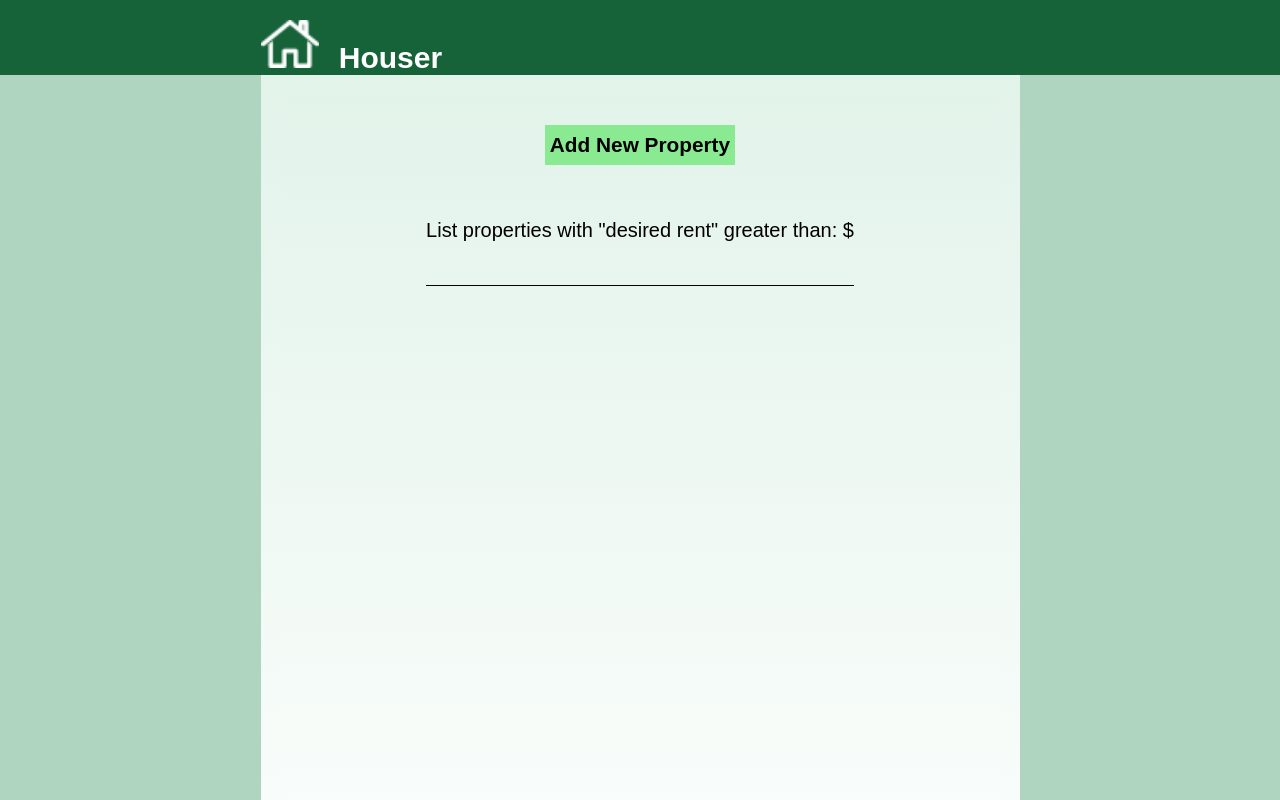
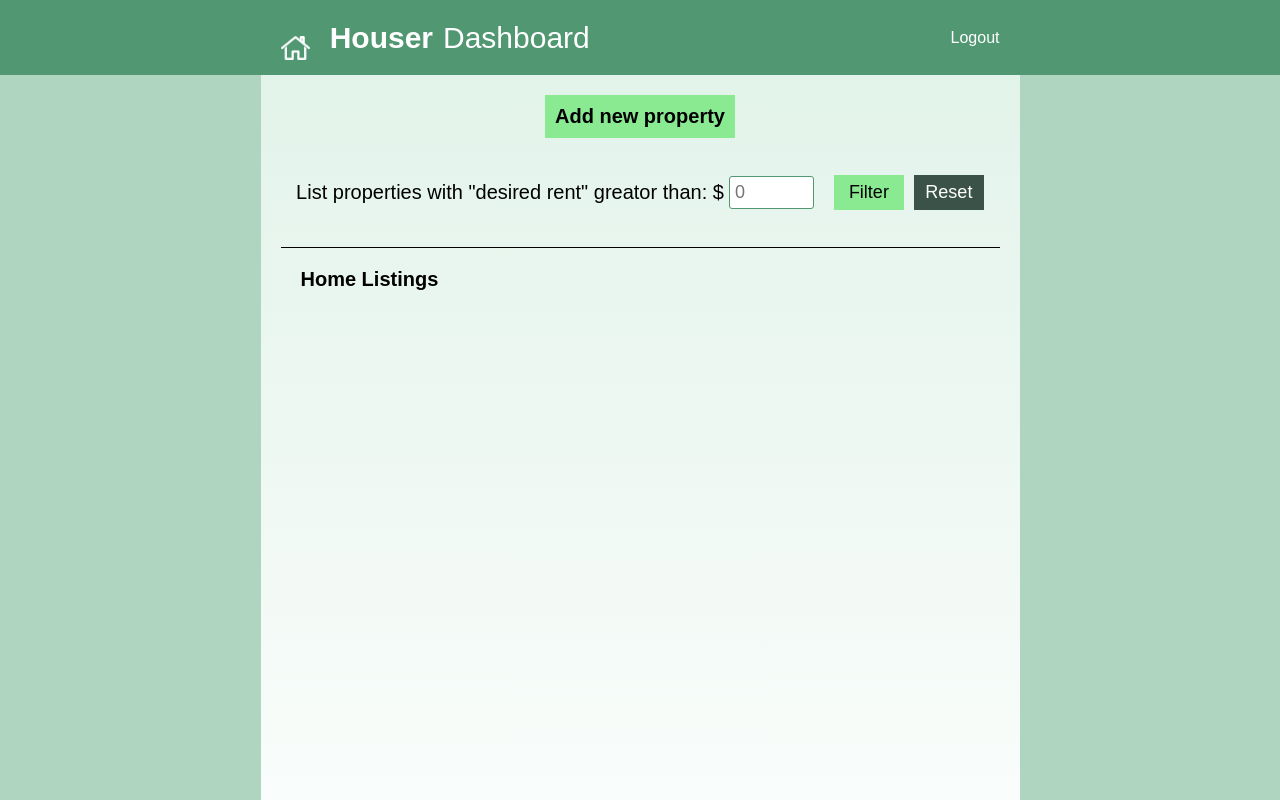
Before and after one commit to tenndawg/sim-2-jnk, a React (Create React App) app: page /dashboard in a window 1280 px wide. Shown: the top 800 px of the page. Built offline with nearby package versions, Linux system fonts and the light colour scheme.

Commit message:
main page

```diff
--- a/src/components/Dashboard.js
+++ b/src/components/Dashboard.js
@@ -7,20 +7,28 @@ import '../index.css';
 class Dashboard extends Component {
     render() {
         return(
-            <div className="Dashboard__container">
+            <div className='Dashboard__container'>
                 <div className='top_bar'>
                     <div className='Header__child'>
-                        <img src={ navicon } />
-                        <span className='Header__left_span open-sans-bold'>Houser</span>
+                        <div className="Header__left_container">
+                            <img src={ navicon } />
+                            <span className='Header__left_span open-sans-bold'>Houser</span>
+                            <span className='Header__left_span open-sans'>Dashboard</span>
+                        </div>
+                        <div className='Header__right_container'>
+                            <span className='Header__right_span bold'>Logout</span>
+                        </div>
                     </div>
                 </div>
-                <div className='buttonBox'>
-                    <div className='divBox'>
-                        <p className='colorBox'><b>Add New Property</b></p>
-
-                        <p className='desiredRent'>List properties with "desired rent" greater than: $ </p>
+                <button class="Dashboard__button_new lightest_green_bgc open-sans-bold">Add new property</button>
+                    <div className="Filter__container">
+                        <span class="open-sans Filter__description">List properties with "desired rent" greator than: $</span>
+                        <input className="open-sans dark_green_border Filter__input" placeholder="0" value="" />
+                        <button className="open-sans lightest_green_bgc Filter__btn"> Filter </button>
+                        <button className="open-sans darkest_green_bgc Filter__btn Filter__btn_reset"> Reset </button>
                     </div>
-                </div>
+                    <div class="Dashboard__homeSpan_container"><span class="open-sans-bold"> Home Listings </span></div>
+                    <div class="Dashboard__properties_container"></div>
             </div>
         );
     }
--- a/src/css/dashboard.css
+++ b/src/css/dashboard.css
@@ -38,15 +38,15 @@ align-content: center;
   width: 100%;
   height: 75px;
   -webkit-box-sizing: border-box;
-          box-sizing: border-box;
+  box-sizing: border-box;
   display: -ms-flexbox;
   display: flex;
   -ms-flex-pack: center;
-      justify-content: center;
+  justify-content: center;
   -ms-flex-align: center;
-      align-items: center;
-      color: #FFFFFF;
-      background-color: #176339;
+  align-items: center;
+  color: #FFFFFF;
+  background-color: #519872;
 
   /* position: absolute;
   width: 100%;
@@ -66,10 +66,10 @@ align-content: center;
 }
 
 .top_bar img {
-  height: 6vh;
+  height: 3vh;
   margin: 0px 10px 0px 0px;
   padding: 20px 0px 0px 0px;
-  justify-content: center;
+  align-items: center;
 }
 
 .buttonBox {
@@ -106,6 +106,8 @@ align-content: center;
   font-size: 1.3em;
 }
 
+
+
 .desiredRent {
   width: 100%;
   height: 80px;
@@ -122,8 +124,15 @@ align-content: center;
 .Header__child {
   width: 50%;
   min-width: 759px;
-  justify-content: space-between;
-  padding: 0 20px;
+  display: -ms-flexbox;
+  display: flex;
+  -ms-flex-pack: justify;
+      justify-content: space-between;
+  -ms-flex-align: center;
+      align-items: center;
+  -webkit-box-sizing: border-box;
+          box-sizing: border-box;
+  padding: 0px 20px;
 }
 
 .Header__left_span {
@@ -135,3 +144,129 @@ align-content: center;
 .open-sans-bold {
   font-weight: 700;
 }
+
+.Header__left_container {
+  display: -ms-flexbox;
+  display: flex;
+  -ms-flex-align: center;
+      align-items: center;
+}
+
+.Header__left_span {
+  color: white;
+  margin-left: 10px;
+  font-size: 30px;
+}
+
+.Header__right_container {
+  display: flex;
+  align-items: center;
+}
+
+.Header__right_span {
+  color: white;
+  cursor: pointer;
+}
+
+.Filter__container {
+  width: 100%;
+  height: 80px;
+  display: -ms-flexbox;
+  display: flex;
+  -ms-flex-pack: center;
+      justify-content: center;
+  -ms-flex-align: center;
+      align-items: center;
+  border-bottom: 1px solid black;
+  -webkit-box-sizing: border-box;
+          box-sizing: border-box;
+  padding-bottom: 30px;
+}
+
+.Filter__description {
+  font-size: 20px;
+}
+
+.Filter__input {
+  -webkit-box-sizing: border-box;
+          box-sizing: border-box;
+  width: 85px;
+  padding: 5px;
+  border-radius: 3px;
+  font-size: 18px;
+  margin-left: 5px;
+  margin-right: 20px;
+}
+
+.Filter__btn {
+  border: none;
+  font-size: 18px;
+  -webkit-box-sizing: border-box;
+          box-sizing: border-box;
+  padding: 7px;
+  width: 70px;
+  cursor: pointer;
+}
+
+.Filter__btn_reset {
+  color: white;
+  margin-left: 10px;
+}
+
+.Dashboard__button_new {
+  border: none;
+  font-size: 20px;
+  padding: 10px;
+  cursor: pointer;
+  margin-bottom: 30px;
+}
+
+.darkest_green_bgc {
+  background-color: #3B5249;
+}
+
+.dark_green_bgc {
+  background-color: #519872;
+}
+
+.dark_green_border {
+  border: 1px solid #519872;
+  outline: none;
+}
+
+.lightest_green_bgc {
+  background-color: #8AEA92;
+}
+
+.light_green_bgc {
+  background-color: #AFD4C0;
+}
+
+.pink_bgc {
+  background-color: #FEC2C2;
+  border: none;
+}
+
+.grey_bgc {
+  background-color: #DEDEDE;
+}
+
+.white_bgc {
+  background-color: #fff;
+}
+
+.Dashboard__homeSpan_container {
+  width: 100%;
+  height: auto;
+  -webkit-box-sizing: border-box;
+          box-sizing: border-box;
+  padding: 20px;
+  font-size: 20px;
+}
+
+.Dashboard__properties_container {
+  width: 100%;
+  height: 74%;
+  -ms-flex-direction: column;
+      flex-direction: column;
+}
```
